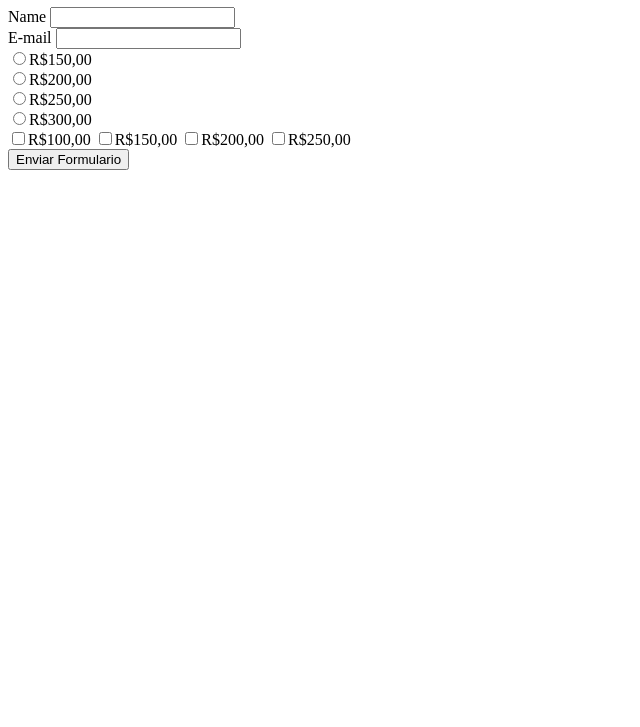
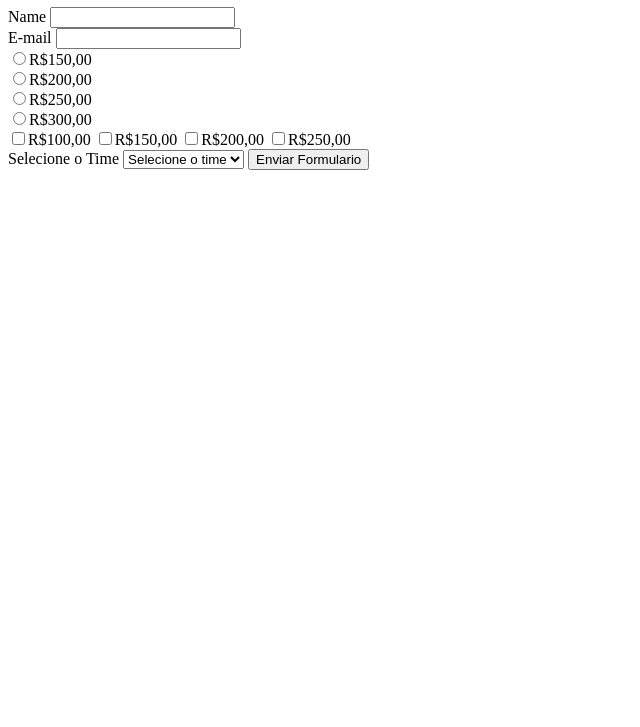
Before and after one commit to marcelomff/HTML, a plain HTML site: page aula 5/formulario.html in a window 1280 px wide. Shown: the part 73-800 px from the top of the page, without its empty margins (0-640 px from the left). Drawn offline with Linux system fonts and the light colour scheme.

Commit message:
aula 5.1
aqui foi adicionada a tag select  que é outra trag utilizada para disponibilizar opções de escolha para o usuario do formulario

```diff
--- a/aula 5/formulario.html
+++ b/aula 5/formulario.html
@@ -48,6 +48,16 @@
       <input type="checkbox" name="variosprecos" value="200">R$200,00
       <input type="checkbox" name="variosprecos" value="250">R$250,00
     </div>
+    <label>
+      Selecione o Time
+    </label>
+    <select> <!--Select é uma das tags que dão opções ao usuario para selecionar um elemento de um formulario-->
+    <option value="" selected>Selecione o time</option> <!--se usada como uma função em um opção ela dará preferencia a mesma-->
+    <option value="Palmeiras">Palmeiras</option>
+    <option value="Santos">Santos</option>
+    <option value="São Paulo">São Paulo</option>
+    <option value="Corinthians">Corinthians</option>
+    </select>
     <button>Enviar Formulario</button> <!--tag para possibilitar o envio ao terminar o formulario, note-se que o formulario
     precisará ser preenchido pelo campo email por causa da função required,basta um 'enter' para enviar-->
   </form>
```
Also changed, not shown: aula-1.html (deleted, +0 -21 lines).
